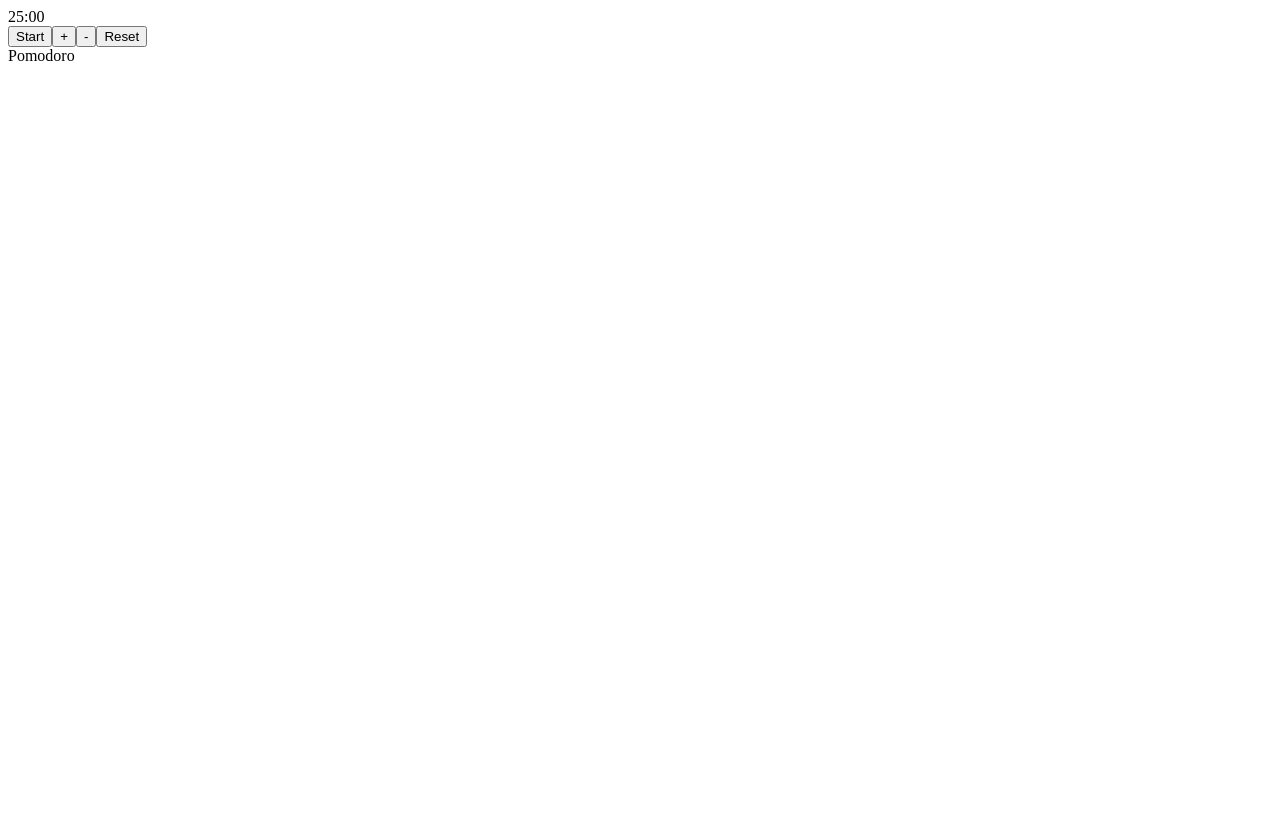
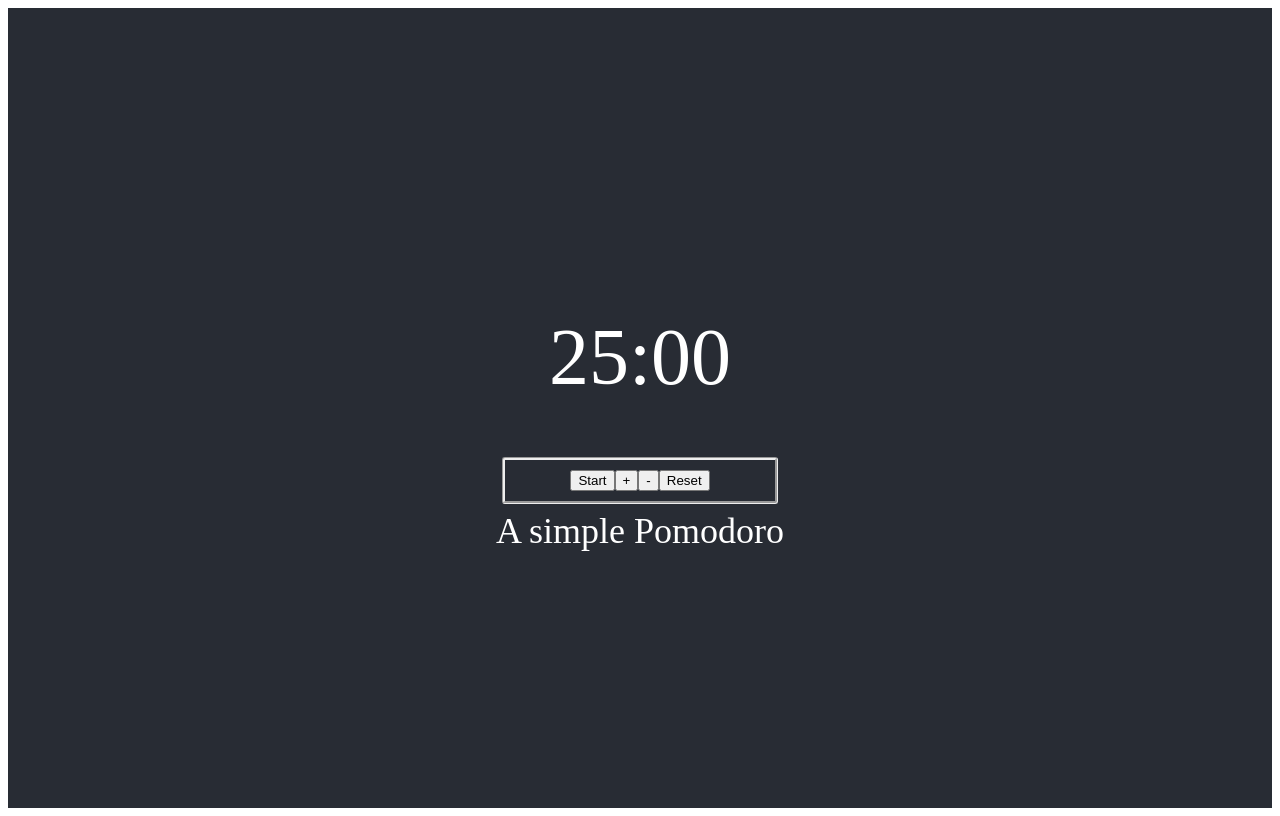
Before and after one commit to michaeljacquemart/pomme-odoro, a React app: page / in a window 1280 px wide. Built offline with nearby package versions, Linux system fonts and the light colour scheme.

Commit message:
rm last css efforts

```diff
--- a/components/timer.css
+++ b/components/timer.css
@@ -1,4 +1,5 @@
-.app {
+
+.content {
     text-align: center;
     background-color: #282c34;
     min-height: 100vh;
@@ -6,42 +7,21 @@
     flex-direction: column;
     align-items: center;
     justify-content: center;
-    font-size: calc(10px + 2vmin);
+    font-size: calc(20px + 2vmin);
     color: white;
   }
 
-  .time {
-    font-size: 3rem;
-    padding: 2rem;
+  #time {
+    font-size: 5rem;
+    padding: 3rem;
   }
 
-  .button {
+  #buttons {
     padding: .6rem 1.5rem;
     margin: .4rem;
     border-radius: 3px;
     text-transform: uppercase;
     font-weight: 600;
-    font-size: .8rem;
+    font-size: .8 rem;
     border-style: groove;
   }
-
-  .button:focus {
-    outline-width: 0;
-  }
-
-  .button-primary:hover {
-    background-color: #2641d4;
-    border: 1px solid #1b1f2b;
-  }
-
-  .button-primary-active {
-    background-color: #3151ff;
-    border: 1px solid #152684;
-    color: white;
-  }
-
-  .button-primary-inactive {
-    background-color: #3151ff;
-    border: 1px solid #152684;
-    color: white;
-  }
--- a/components/timer.js
+++ b/components/timer.js
@@ -21,7 +21,7 @@
             prevTime: 1500,
             time: 1500,
             running: false,
-            message: "This is a message",
+            message: "My message",
         };
         this.toggleTimer = this.toggleTimer.bind(this);
         this.incrementTime = this.incrementTime.bind(this);
@@ -49,29 +49,25 @@
             this.time();
         } else if (running === true) {
             this.setState(() => ({
-                message: "Please stay focused",
+                message: "Focus !",
             }));
         }
     }
     incrementTime() {
         if (this.state.running === false) {
             this.setState(prefState => ({
-                time: prefState.time + 300,
-                prevTime: prefState.prevTime + 300,
+                time: prefState.time + 60,
+                prevTime: prefState.prevTime + 60,
             }));
-        } /* else {
-            null;
-        }*/
+        }
     }
     decrementTime() {
         if (this.state.running === false) {
             this.setState(prefState => ({
-                time: prefState.time - 300,
-                prevTime: prefState.prevTime - 300,
+                time: prefState.time - 60,
+                prevTime: prefState.prevTime - 60,
             }));
-        } /*else {
-            null;
-        }*/
+        }
     }
 
     resetTimer() {
--- a/components/view.js
+++ b/components/view.js
@@ -17,11 +17,13 @@
                             {"Start"}
                         </button>
                         <button
+                            id={"plus"}
                             type={"button"}
                             onClick={() => this.props.incrementTime()}>
                             {"+"}
                         </button>
                         <button
+                            id={"minus"}
                             type={"button"}
                             onClick={() => this.props.decrementTime()}>
                             {"-"}
@@ -34,7 +36,7 @@
                     </div>
                 </div>
                 <div id={"content"}>
-                    <div id={"Title"}>{"Pomodoro"}</div>
+                    <div id={"Title"}>{"A simple Pomodoro"}</div>
                 </div>
             </div>
         );
```
Also changed, not shown: 1 other file.
